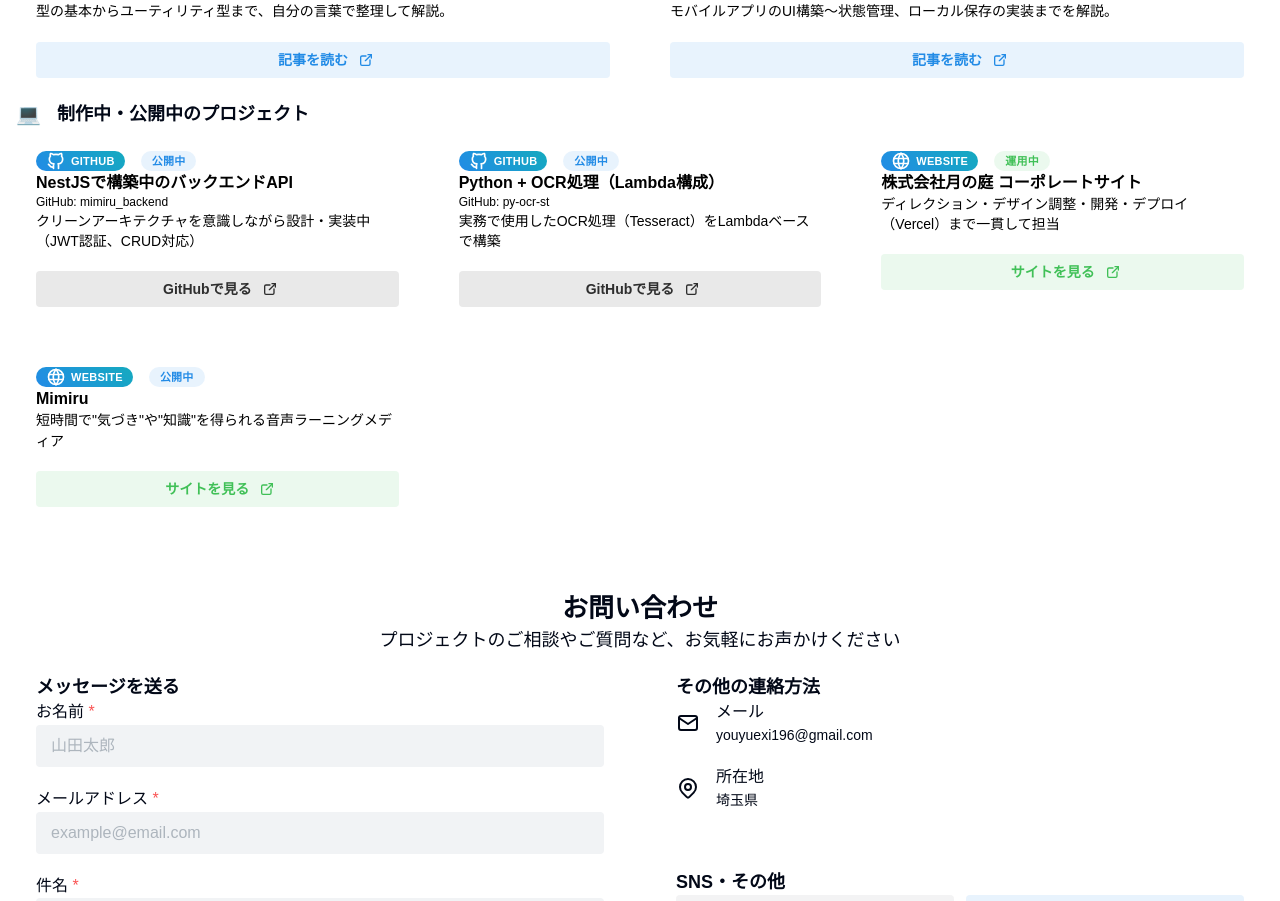
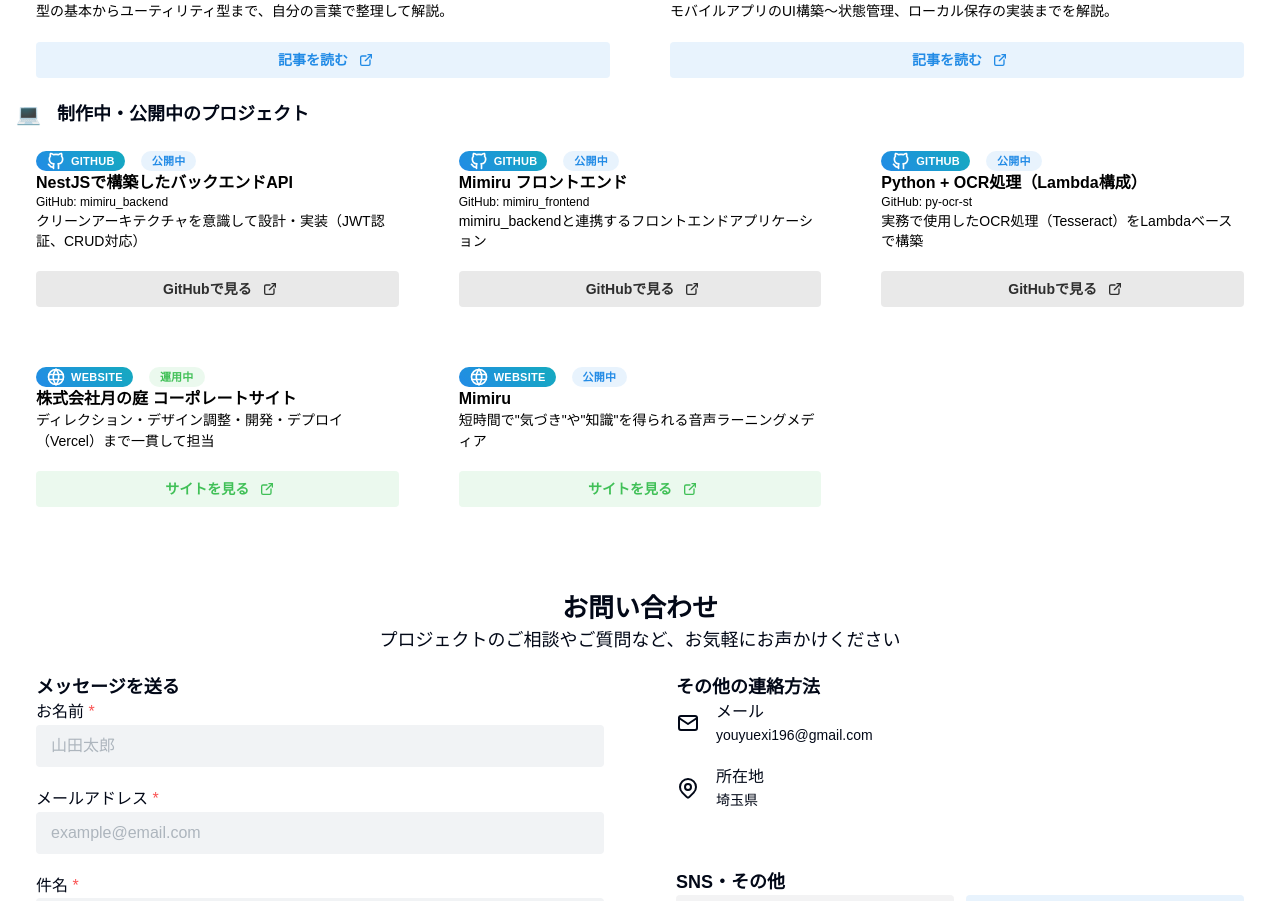
Before and after one commit to Yuzuki-png/my-port, a Next.js app: page / in a window 1280 px wide. Shown: the part 4093-4994 px from the top of the page. Built offline with nearby package versions, Linux system fonts and the light colour scheme.

Commit message:
fix: ブログ修正

```diff
--- a/src/components/sections/Blog.tsx
+++ b/src/components/sections/Blog.tsx
@@ -41,11 +41,20 @@ const Blog = () => {
   const projects = [
     {
       id: 1,
-      title: 'NestJSで構築中のバックエンドAPI',
-      description: 'クリーンアーキテクチャを意識しながら設計・実装中（JWT認証、CRUD対応）',
+      title: 'NestJSで構築したバックエンドAPI',
+      description: 'クリーンアーキテクチャを意識して設計・実装（JWT認証、CRUD対応）',
       platform: 'github',
       url: 'https://github.com/Yuzuki-png/mimiru_backend',
       repo: 'mimiru_backend',
+      status: '公開中',
+    },
+    {
+      id: 5,
+      title: 'Mimiru フロントエンド',
+      description: 'mimiru_backendと連携するフロントエンドアプリケーション',
+      platform: 'github',
+      url: 'https://github.com/Yuzuki-png/mimiru_frontend',
+      repo: 'mimiru_frontend',
       status: '公開中',
     },
     {
```
